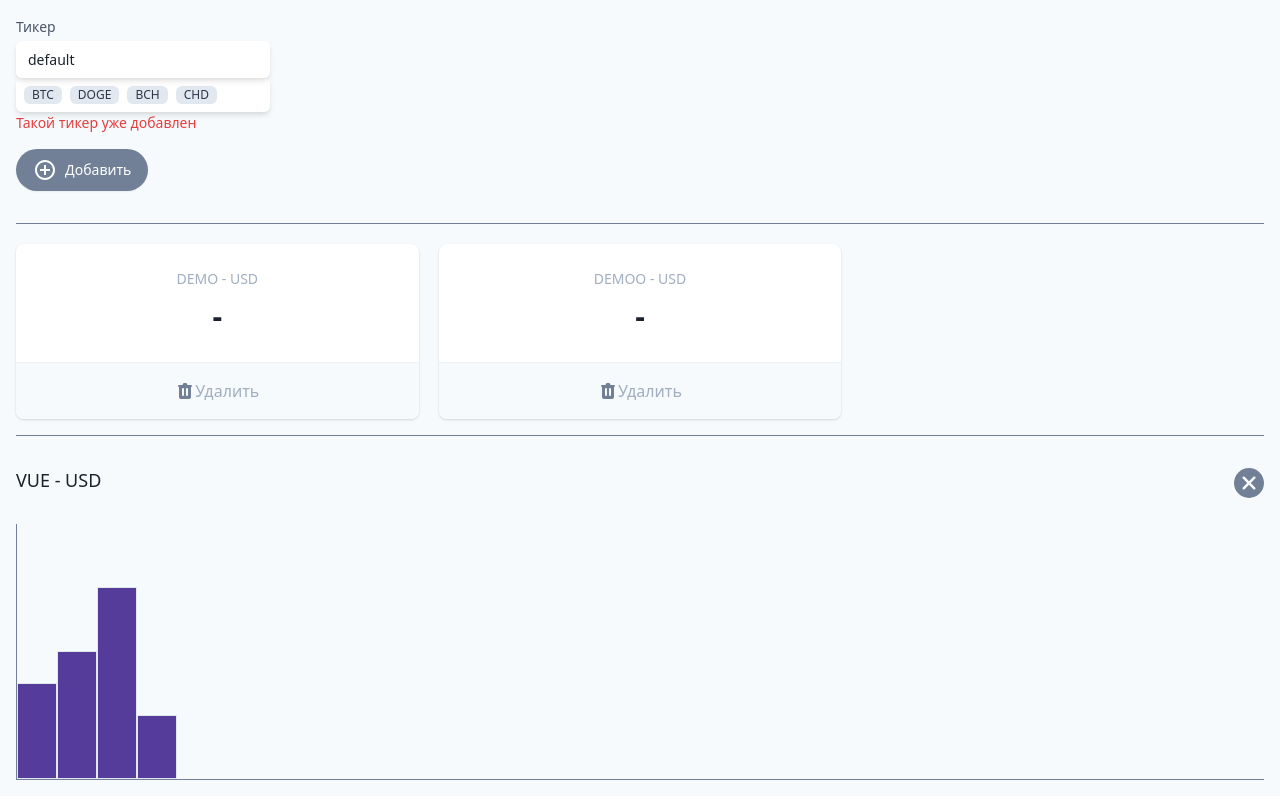
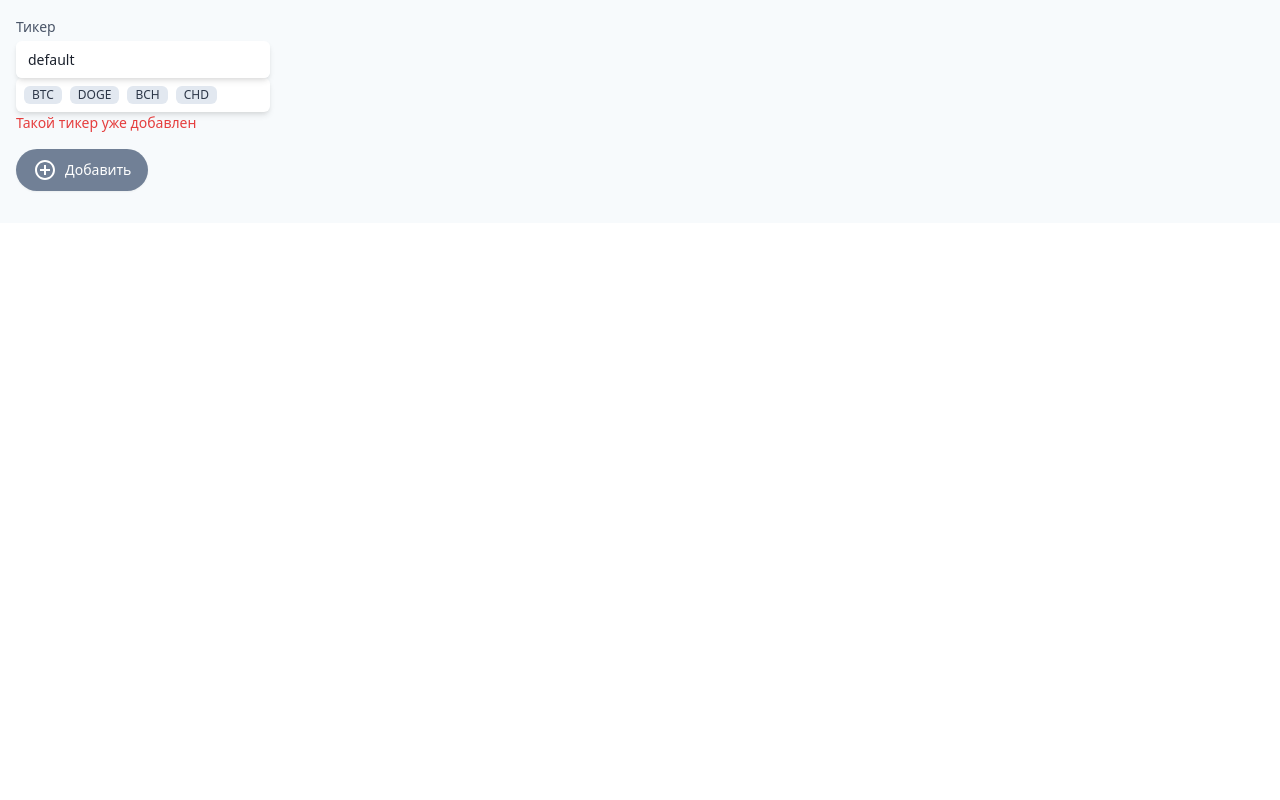
Before and after one commit to palinakarabovich/crypto-dashboard, a Vue app: page / in a window 1280 px wide. Built offline with nearby package versions, Linux system fonts and the light colour scheme.

Commit message:
fetch data, graph created, border for selected ticker added

```diff
--- a/src/App.vue
+++ b/src/App.vue
@@ -34,7 +34,7 @@
             <div class="mt-1 relative rounded-md shadow-md">
               <input
                 v-model="ticker"
-                @:keydown.enter="add"
+                @keydown.enter="add"
                 type="text"
                 name="wallet"
                 id="wallet"
@@ -71,7 +71,7 @@
         </div>
         <button
           type="button"
-          @:click="add"
+          @click="add"
           class="my-4 inline-flex items-center py-2 px-4 border border-transparent shadow-sm text-sm leading-4 font-medium rounded-full text-white bg-gray-600 hover:bg-gray-700 transition-colors duration-300 focus:outline-none focus:ring-2 focus:ring-offset-2 focus:ring-gray-500"
         >
           <!-- Heroicon name: solid/mail -->
@@ -90,13 +90,17 @@
           Добавить
         </button>
       </section>
-
+      <template v-if="tickers.length">
         <hr class="w-full border-t border-gray-600 my-4" />
         <dl class="mt-5 grid grid-cols-1 gap-5 sm:grid-cols-3">
           <div
             class="bg-white overflow-hidden shadow rounded-lg border-purple-800 border-solid cursor-pointer"
             v-for="(t, index) in tickers"
             :key="index"
+            @click="select(t)"
+            :class="{
+              'border-4': sel === t,
+            }"
           >
             <div class="px-4 py-5 sm:p-6 text-center">
               <dt class="text-sm font-medium text-gray-500 truncate">
@@ -108,7 +112,7 @@
             </div>
             <div class="w-full border-t border-gray-200"></div>
             <button
-            @:click="handleDelete(t)"
+              @click.stop="handleDelete(t)"
               class="flex items-center justify-center font-medium w-full bg-gray-100 px-4 py-4 sm:px-6 text-md text-gray-500 hover:text-gray-600 hover:bg-gray-200 hover:opacity-20 transition-all focus:outline-none"
             >
               <svg
@@ -129,17 +133,26 @@
           </div>
         </dl>
         <hr class="w-full border-t border-gray-600 my-4" />
-      <section class="relative">
+      </template>
+      <section v-if="sel" class="relative">
         <h3 class="text-lg leading-6 font-medium text-gray-900 my-8">
-          VUE - USD
+          {{ sel.name }} - USD
         </h3>
         <div class="flex items-end border-gray-600 border-b border-l h-64">
-          <div class="bg-purple-800 border w-10 h-24"></div>
-          <div class="bg-purple-800 border w-10 h-32"></div>
-          <div class="bg-purple-800 border w-10 h-48"></div>
-          <div class="bg-purple-800 border w-10 h-16"></div>
+          <div
+            v-for="(bar, index) in normalizeGraph()"
+            :key="index"
+            class="bg-purple-800 border w-10"
+            :style="{
+              height: `${bar}%`,
+            }"
+          ></div>
         </div>
-        <button type="button" class="absolute top-0 right-0">
+        <button
+          @click="sel = null"
+          type="button"
+          class="absolute top-0 right-0"
+        >
           <svg
             xmlns="http://www.w3.org/2000/svg"
             xmlns:xlink="http://www.w3.org/1999/xlink"
@@ -173,29 +186,45 @@ export default {
   data() {
     return {
       ticker: "default",
-      tickers: [
-        {
-          name: "DEMO",
-          price: "-",
-        },
-        {
-          name: "DEMOO",
-          price: "-",
-        },
-      ],
+      tickers: [],
+      sel: null,
+      graph: [],
     };
   },
   methods: {
     add() {
-      const newTicker = {
+      const currentTicker = {
         name: this.ticker,
         price: "-",
       };
-      this.tickers.push(newTicker);
+      this.tickers.push(currentTicker);
+      setInterval(async () => {
+        const f = await fetch(
+          `https://min-api.cryptocompare.com/data/price?fsym=${currentTicker.name}&tsyms=USD&api_key=bdd9c98341c80c28459323768736a77bdab43ebdaca5e0b34746c745a473732a`
+        );
+        const { USD } = await f.json();
+        this.tickers.find((t) => t.name === currentTicker.name).price =
+          USD > 0 ? USD.toFixed(2) : USD.toPrecision(2);
+        if (this.sel !== null && this.sel.name === currentTicker.name) {
+          this.graph.push(USD);
+        }
+      }, 5000);
       this.ticker = "";
     },
     handleDelete(tickerToRemove) {
       this.tickers = this.tickers.filter((t) => t.name !== tickerToRemove.name);
+      this.sel = null;
+    },
+    normalizeGraph() {
+      const maxValue = Math.max(...this.graph);
+      const minValue = Math.min(...this.graph);
+      return this.graph.map(
+        (g) => 10 + ((g - minValue) * 90) / (maxValue - minValue)
+      );
+    },
+    select(ticker) {
+      this.sel = ticker;
+      this.graph = [];
     },
   },
 };
```
Lines whose indentation alone changed are shown as unchanged.
